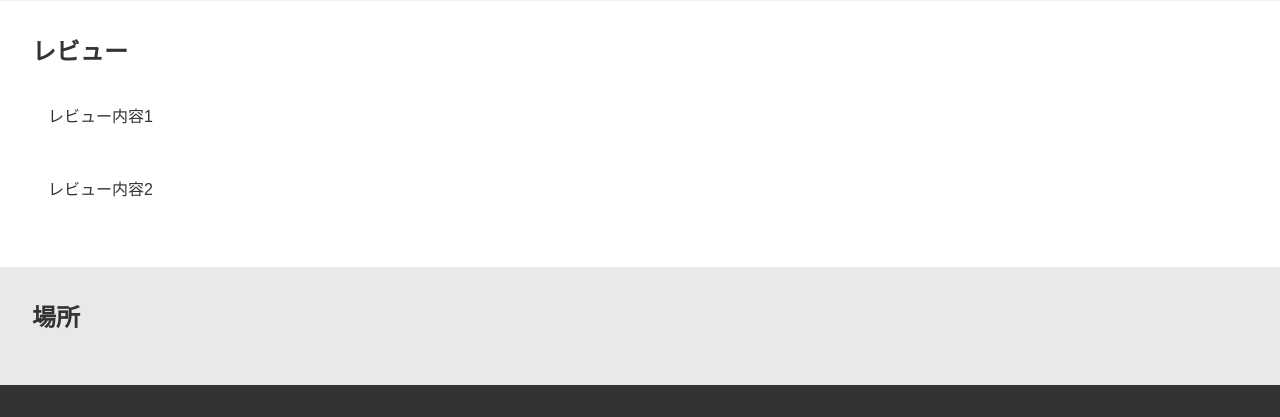
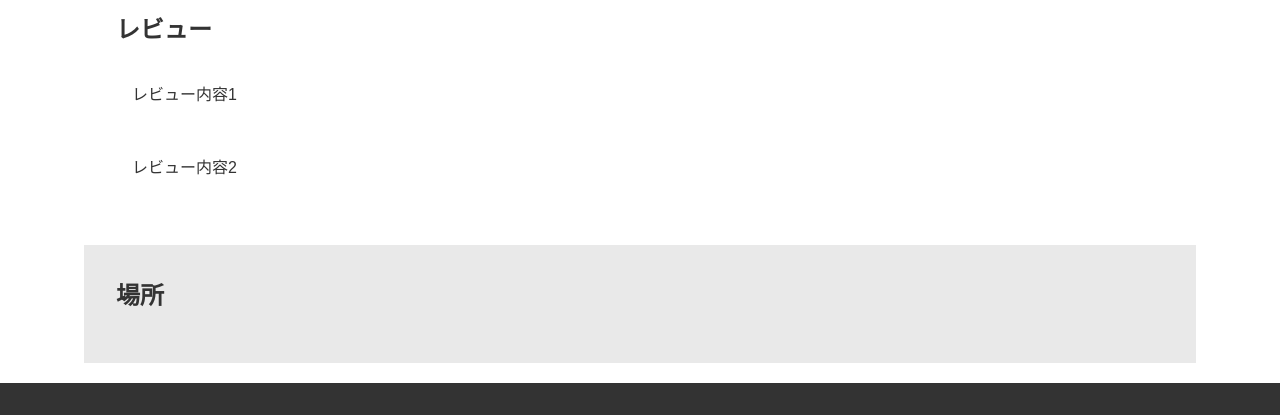
Before and after one commit to yuon7/cs2-team-project, a Django app: template foodApp/templates/foodApp/template.html in a window 1280 px wide. Shown: the part 851-1268 px from the top of the page. Run offline with Django 5.2, Linux system fonts and the light colour scheme; the template is opened without the code that fills it: values that come from a table or form of the project are taken from there, others are empty; tables that the repository leaves empty hold one stand-in row (values such as "Sample post").

Commit message:
テンプレートの変更

```diff
--- a/foodApp/static/foodApp/css/template.css
+++ b/foodApp/static/foodApp/css/template.css
@@ -6,10 +6,25 @@
 }
 
 body {
-    font-family: 'Arial', sans-serif;
+    font-family:'Yu Mincho','游明朝','メイリオ', 'Meiryo', 'Hiragino Kaku Gothic ProN', 'ヒラギノ角ゴ ProN W3', sans-serif;
     line-height: 1.6;
     color: #333;
+    margin: 0;
+    padding: 0;
+    display: flex;
+    flex-direction: column;
+    min-height: 100vh;
 }
+
+main {
+    flex: 1;
+    width: 90%; /* ここを調整してコンテンツの幅を設定 */
+    max-width: 1200px; /* または好みの最大幅を設定 */
+    margin: 0 auto; /* これにより左右のマージンが自動で調整される */
+    padding: 20px; /* 内容との間隔 */
+}
+
+/* その他のスタイリング */
 
 /* ヘッダー */
 header {
--- a/foodApp/templates/foodApp/template.html
+++ b/foodApp/templates/foodApp/template.html
@@ -3,7 +3,7 @@
 <html lang="ja">
     <head>
         <meta charset="UTF-8">
-        <title>{{ restaurant.name }}の詳細</title>
+        <title>{{ restaurant.name }}</title>
         <link href="{% static 'foodApp/css/template.css' %}" rel="stylesheet">
     </head>
     <body>
@@ -18,16 +18,6 @@
                 <p>場所: {{ restaurant.location }}</p>
                 <!-- 星評価などの表示もここに含める -->
             </section>
-            <section id="menu">
-                <!-- メニュー情報 -->
-                <h2>メニュー</h2>
-                <!-- メニュー項目をリスト表示 -->
-                <ul>
-                    <li>メニュー項目1</li>
-                    <li>メニュー項目2</li>
-                    <!-- 他のメニュー項目 -->
-                </ul>
-            </section>
             <section id="photos">
                 <!-- 写真ギャラリー -->
                 <h2>写真</h2>
@@ -38,6 +28,16 @@
                     <img src="photo2.jpg" alt="写真2">
                     <!-- 他の写真 -->
                 </div>
+            </section>
+            <section id="menu">
+                <!-- メニュー情報 -->
+                <h2>メニュー</h2>
+                <!-- メニュー項目をリスト表示 -->
+                <ul>
+                    <li>メニュー項目1</li>
+                    <li>メニュー項目2</li>
+                    <!-- 他のメニュー項目 -->
+                </ul>
             </section>
             <section id="reviews">
                 <!-- レビューセクション -->
```
